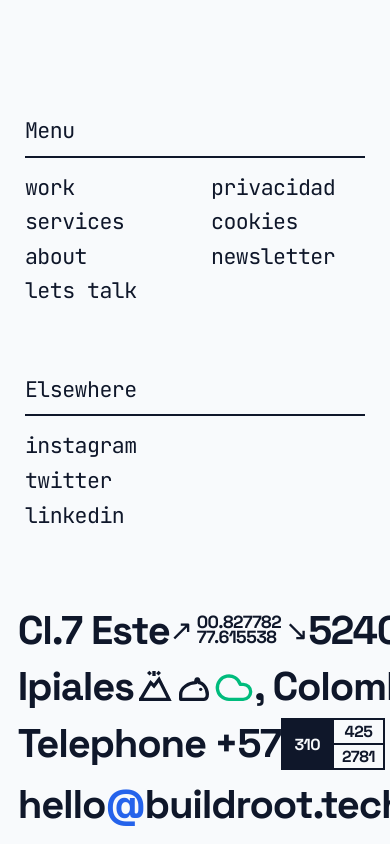
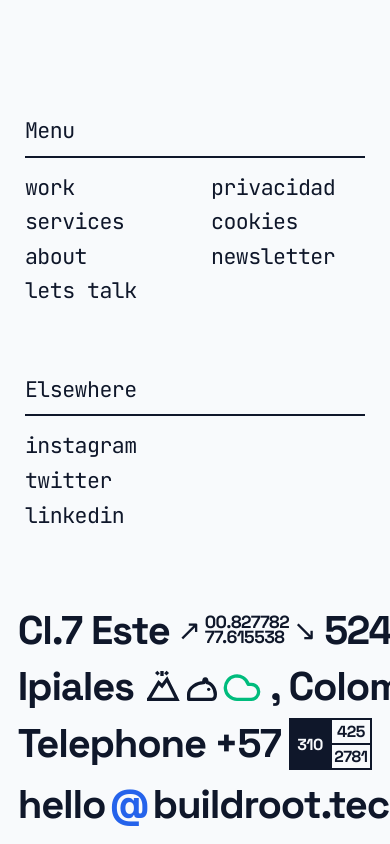
Before and after one commit to buildroot-tech/front-buildroot, a Next.js app: page / in a window 390 px wide. Shown: the part 6719-7563 px from the top of the page. Built offline with nearby package versions, Linux system fonts and the light colour scheme.

Commit message:
style(footer): cluster layout leftwards and allow phone grid to span remaining width

```diff
--- a/components/layout/Footer.tsx
+++ b/components/layout/Footer.tsx
@@ -169,7 +169,7 @@ export function Footer(): React.ReactElement {
             <div className="flex flex-col gap-2">
 
               {/* Row 1: Location */}
-              <div className="flex items-baseline justify-between w-full px-2 py-1">
+              <div className="flex items-baseline justify-start w-full px-2 py-1 gap-2 md:gap-4">
                 <span className="headline font-light text-[var(--text-primary)] text-[clamp(2.5rem,4.5vw,6rem)] capitalize leading-[0.85] tracking-tighter whitespace-nowrap translate-y-1 md:translate-y-2">
                   {contactInfo.address}
                 </span>
@@ -189,7 +189,7 @@ export function Footer(): React.ReactElement {
               </div>
 
               {/* Row 2: City */}
-              <div className="flex items-end justify-between w-full px-2 py-1">
+              <div className="flex items-end justify-start w-full px-2 py-1 gap-2 md:gap-4">
                 <span className="headline font-light text-[var(--text-primary)] text-[clamp(2.5rem,4.5vw,6rem)] capitalize leading-[0.85] tracking-tighter whitespace-nowrap translate-y-1 md:translate-y-2">
                   {contactInfo.city}
                 </span>
@@ -218,7 +218,7 @@ export function Footer(): React.ReactElement {
               </div>
 
               {/* Row 3: Phone */}
-              <div className="flex items-center justify-between w-full px-2 py-1">
+              <div className="flex items-center justify-start w-full px-2 py-1 gap-2 md:gap-4">
                 <div className="flex items-center gap-2 md:gap-4 shrink-0">
                   <span className="headline font-light text-[var(--text-primary)] text-[clamp(2.5rem,4.5vw,6rem)] leading-[0.85] capitalize tracking-tighter">
                     Telephone
@@ -227,7 +227,7 @@ export function Footer(): React.ReactElement {
                     +57
                   </span>
                 </div>
-                <div className="grid grid-cols-2 grid-rows-2 border-2 border-[var(--border)] gap-[2px] bg-[var(--border)] shrink-0">
+                <div className="flex-1 grid grid-cols-2 grid-rows-2 border-2 border-[var(--border)] gap-[2px] bg-[var(--border)]">
                   <div className="row-span-2 flex items-center justify-center headline text-[clamp(1rem,1.5vw,2rem)] leading-[0.85] tracking-tighter font-light bg-[var(--text-primary)] text-[var(--bg-primary)] py-1 md:py-2 px-2 md:px-4">
                     {contactInfo.phone.split(" ")[0]}
                   </div>
@@ -241,8 +241,8 @@ export function Footer(): React.ReactElement {
               </div>
 
               {/* Row 4: Email */}
-              <div className="group flex items-center justify-between w-full py-1 px-2 bg-[var(--bg-primary)] hover:bg-[var(--text-primary)] transition-colors duration-300">
-                <a href={`mailto:${contactInfo.email}`} className="flex items-center justify-between w-full">
+              <div className="group flex items-center justify-start w-full py-1 px-2 bg-[var(--bg-primary)] hover:bg-[var(--text-primary)] transition-colors duration-300">
+                <a href={`mailto:${contactInfo.email}`} className="flex items-center justify-start gap-1 md:gap-2 w-full">
                   <span className="headline font-light text-[var(--text-primary)] text-[clamp(2.5rem,4.5vw,6rem)] leading-[0.85] tracking-tighter group-hover:text-[var(--bg-primary)] transition-colors duration-300 lowercase">
                     {contactInfo.email.split("@")[0]}
                   </span>
```
